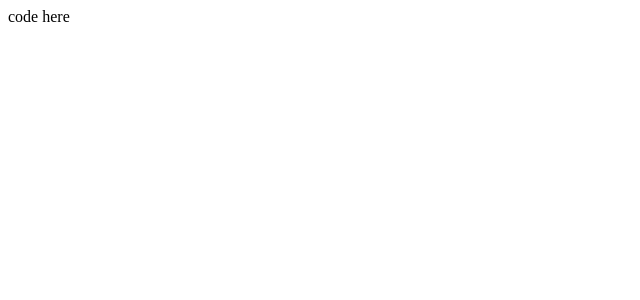
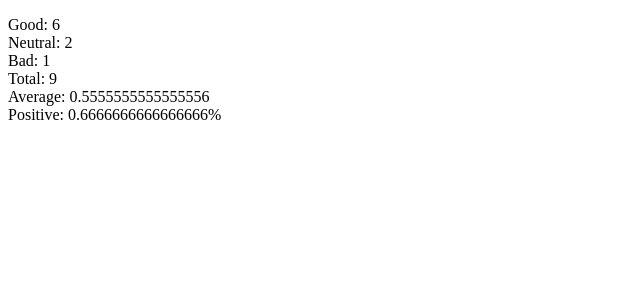
Before and after one commit to jwsteens/fullstackopen, a React (Vite) app in the folder part1/unicafe/: page / in a window 1280 px wide. Shown: the top 300 px of the page, without its empty margins (0-640 px from the left). Built offline with nearby package versions, Linux system fonts and the light colour scheme.

Commit message:
Exercise 1.7

```diff
--- a/part1/unicafe/src/App.jsx
+++ b/part1/unicafe/src/App.jsx
@@ -2,13 +2,23 @@ import { useState } from 'react'
 
 const App = () => {
   // save clicks of each button to its own state
-  const [good, setGood] = useState(0)
-  const [neutral, setNeutral] = useState(0)
-  const [bad, setBad] = useState(0)
+  const [good, setGood] = useState(6)
+  const [neutral, setNeutral] = useState(2)
+  const [bad, setBad] = useState(1)
+  const total = good + neutral + bad
+  const average = (good - bad) / total
+  const positive = good / total
 
   return (
     <div>
-      code here
+      <p>
+        Good: {good}<br/>
+        Neutral: {neutral}<br/>
+        Bad: {bad}<br/>
+        Total: {total}<br/>
+        Average: {average}<br/>
+        Positive: {positive}%
+      </p>
     </div>
   )
 }
```
